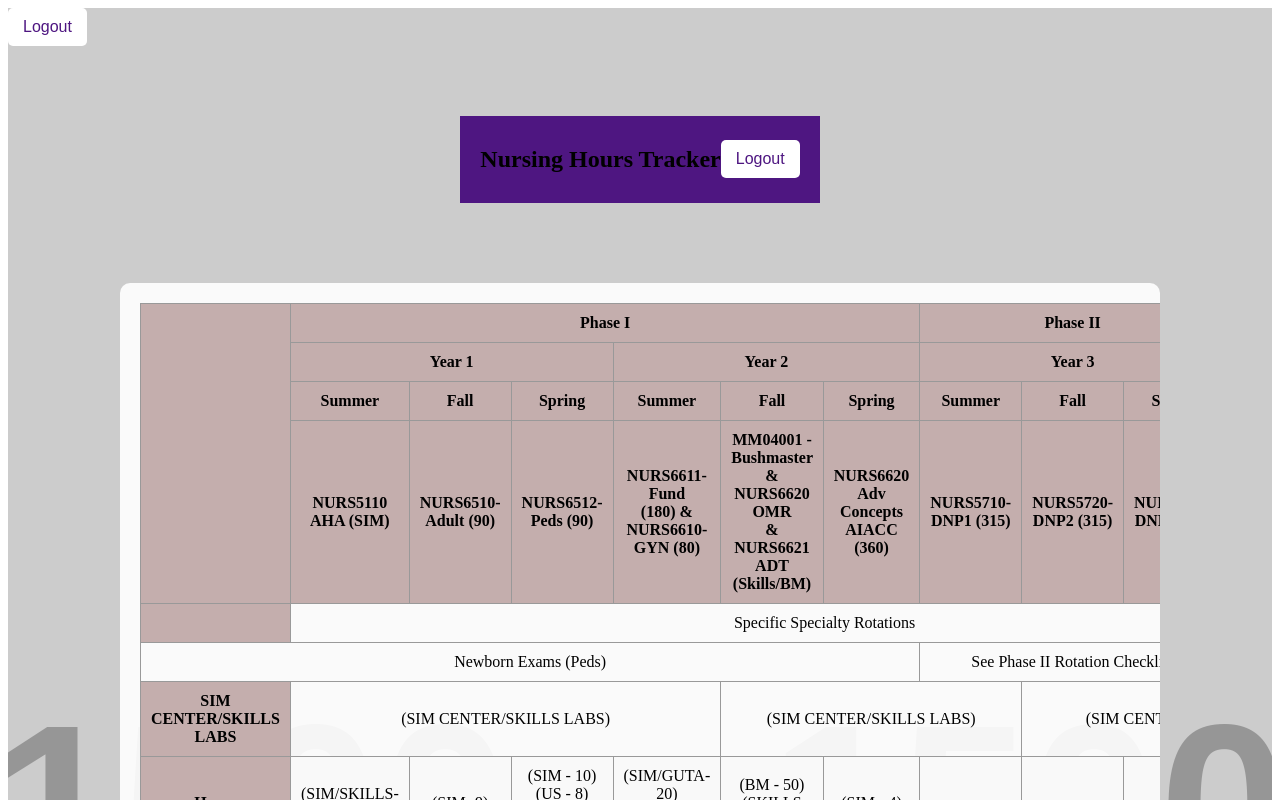
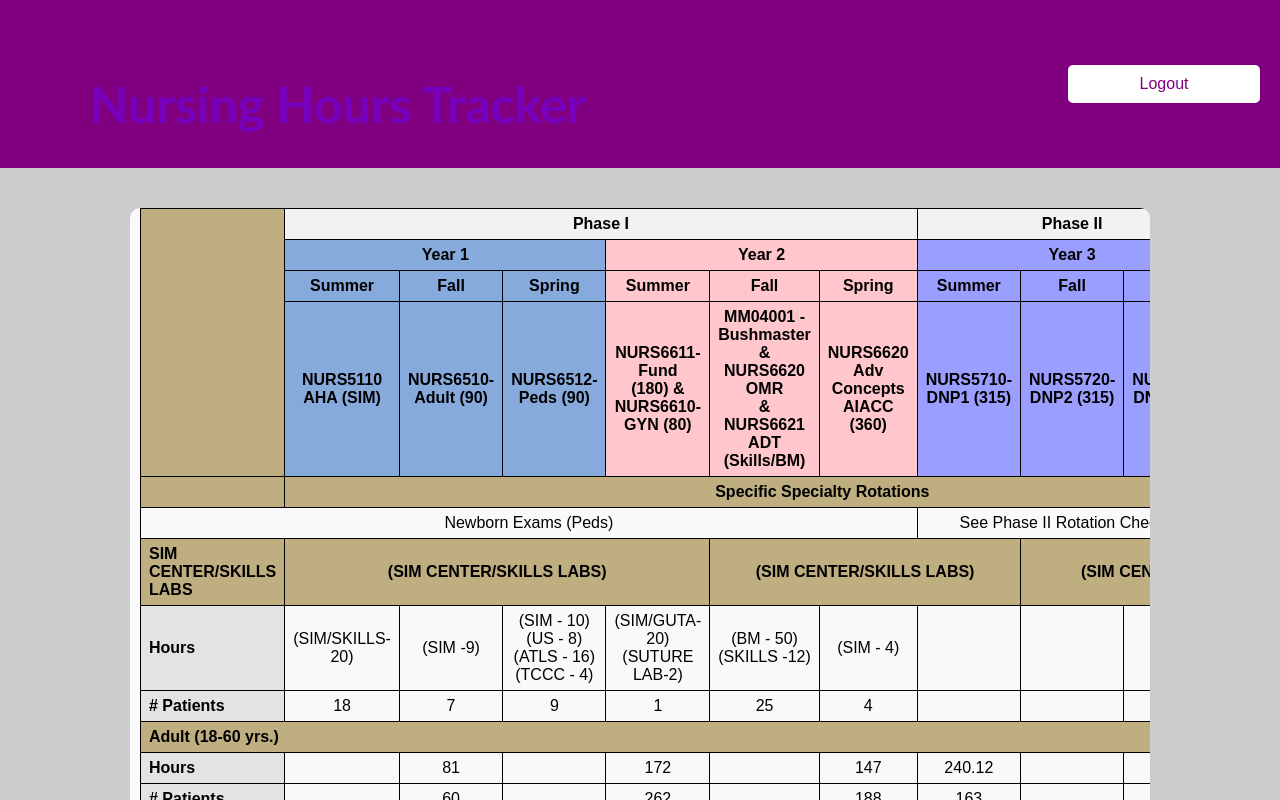
Before and after one commit to peteNeverSleeps/nursing-hours-tracker, a React (Create React App) app in the folder frontend/: page /tracker in a window 1280 px wide. Shown: the top 800 px of the page. Built offline with nearby package versions, Linux system fonts and the light colour scheme; no server answers; sample sign-in values are in the browser's storage.

Commit message:
fixed tracker page

```diff
--- a/frontend/src/styles.css
+++ b/frontend/src/styles.css
@@ -12,31 +12,28 @@
 }
 
 /* Navbar */
-/* Navigation container */
 .navbar {
+  width: 100%;
+  background-color: #800080; /* Same as login button */
+  color: white;
   display: flex;
-  justify-content: space-between; /* Distributes items to edges */
-  align-items: center; /* Vertically centers the items */
-  background-color: #4E1681; /* Matches the header color */
-  padding: 10px 20px; /* Adjusts padding */
+  justify-content: space-between;
+  align-items: center;
+  padding: 15px 30px;
+  position: fixed;
+  top: 0;
+  left: 0;
+  z-index: 1000;
 }
 
-/* Styling for the title */
-.navbar-title {
-  color: white;
-  font-size: 24px;
-  font-weight: bold;
-}
-
-/* Logout button styling */
 .logout-button {
   background-color: white;
-  color: #4E1681;
+  color: #800080;
+  padding: 10px 20px;
   border: none;
-  padding: 10px 15px;
+  cursor: pointer;
+  font-size: 16px;
   border-radius: 5px;
-  font-size: 16px;
-  cursor: pointer;
 }
 
 .logout-button:hover {
@@ -77,3 +74,431 @@ td[contentEditable="true"] {
 td[contentEditable="true"]:focus {
   background-color: #ffffcc;
 }
+/* Global styles */
+body {
+  margin: 0;
+  font-family: Arial, sans-serif;
+}
+nav {
+  background-color: #f8f8f8;
+  padding: 10px;
+}
+.topmenu {
+  margin-right: 15px;
+  text-decoration: none;
+  color: #333;
+}
+.container {
+  display: flex;
+  margin: 20px;
+}
+.profile_image {
+  max-width: 300px;
+  border-radius: 10px;
+  margin-right: 20px;
+}
+.skill img, .project-card img {
+  max-width: 100px;
+}
+.greeting {
+  color: #4E1681;
+}
+/* ... Add or paste more portfolio CSS if you had it ... */
+
+/* ========== Nursing Hours Tracker CSS from snippet #1 ========== */
+/********************************************
+ * BASIC TABLE STYLING
+ ********************************************/
+table {
+  border-collapse: collapse;
+  width: 100%;
+  font-family: Arial, sans-serif;
+  margin-top: 40px; /* give some space above the table */
+}
+
+th, td {
+  border: 1px solid #000;
+  text-align: center;
+  padding: 6px 8px;
+}
+
+/* Top header cells */
+thead th {
+  background-color: #f2f2f2; /* change if you want */
+  font-weight: bold;
+}
+
+/* Left side row headers in the table body */
+tbody th {
+  background-color: #e3e3e3; /* change if you want */
+  font-weight: bold;
+  text-align: left;
+  vertical-align: middle;
+}
+
+.year1-header {
+  background-color: #87AADC;  /* light blue */
+  color: #000000;   /* black */
+  font-weight: bold;
+}
+.year2-header {
+  background-color: #FFC7CB; /* light pink/flesh */
+  color: #000000;
+  font-weight: bold;
+}
+.year3-header {
+  background-color: #9A9FFF; /*light purple */
+  color: #000000;
+  font-weight: bold;
+}
+.category-header {
+  background-color: #BEAE80;
+  color: #000000;
+  font-weight: bold;
+}
+
+body {
+  font-family: 'Trebuchet MS', 'Lucida Sans Unicode', 'Lucida Grande', 'Lucida Sans', Arial, sans-serif;
+}
+
+/* Navigation Bar */
+
+#home {
+  background-color:  #4E1681;
+  padding-top: 2cm;
+  padding-bottom: 2cm;
+  height: 5mm;
+}
+
+.topmenu {
+  color: lightgray;
+  margin: 10px;
+  padding: 20px;
+  font-size: 20px;
+  text-decoration: none;
+}
+
+.topmenu:hover {
+  color: white;
+  /* Add the styles here */
+}
+
+.topdiv {
+  float: right;
+  padding-right: 1cm;
+}
+
+.profile_name {
+  float: left;
+  padding-left: 2cm;
+  /* Add the styles here */
+  color: #FFFFFF;
+}
+
+.profile_name .contact_info {
+  font-size: 15px;
+  font-style: italic;
+  display: flex;
+  align-items: center;
+  flex-direction: row;
+}
+
+.contact_info img {
+  width:25px;
+  margin-right: 10px;
+  float: left;
+}
+
+.wave-image {
+  width: 50px;       /* or any desired dimension */
+  height: auto;      /* keep aspect ratio */
+  vertical-align: middle;
+}
+
+/* Titles */
+
+h2 {
+  text-align: center;
+  font-size: 50px;
+  float: left;
+  color: #7600bc;
+  margin: 30px;
+  margin-left: 60px;
+  margin-top: 40px;
+  margin-bottom: 0px;
+}
+
+.introduction {
+  text-align: center;
+  font-size: 30px;
+  float: left;
+  margin-top: 30px;
+  margin-bottom: 20px;
+  animation-duration: 5s;
+  position: relative;
+}
+
+/* Used in the About Me sections */
+
+.container {
+  display: flex;
+}
+
+/* About Me */
+
+.about-me {
+  display: flex;
+  align-items: center;
+}
+
+#about-me h1 {
+  font-size: 65px;
+  margin-top: 90px;
+  color: #80E6B5;
+}
+
+#about-me p {
+  font-size: 25px;
+  color: rgb(128, 128, 128);
+  margin-top: -1cm;
+}
+
+.profile_image {
+  width: 550px;
+  height: fit-content;
+  vertical-align: middle;
+  margin: 5px;
+}
+
+/* Skills */
+
+.all_skills {
+  display: flex;
+  flex-direction: row;
+  flex-flow: wrap;
+}
+
+.skill {
+  border: 1px solid gray;
+  display: block;
+  border-radius: 6px;
+  text-align: center;
+  margin: 50px;
+  padding: 10px;
+  width: 2in;
+  font-size: 20px;
+  box-shadow: 0 3px 10px gray;
+}
+
+.skill img {
+  height: 35px;
+  align-items: center;
+}
+
+.skills h6 {
+  align-items: center;
+  font-size: 20px;
+  margin-block-start: 8px;
+  margin-block-end: 5px;
+  font-weight: bold;
+}
+
+.skills p {
+  align-items: center;
+  font-size: 15px;
+  color: gray;
+  margin-block-start: 5px;
+  margin-block-end: 5px;
+}
+
+.flex_center {
+  display: flex;
+  align-items: center;
+  justify-content: center;
+}
+
+/* Projects */
+
+.projects-container {
+  margin-top: 30px;
+  margin-left: 60px;
+}
+
+.projects-container hr {
+  border: 1px solid lightgray;
+  width: 75%;
+  margin-left: 5cm;
+}
+
+.project-card {
+  margin: 0 15px 15px 30px;
+  padding-bottom: 5px;
+}
+
+.project-card h3 {
+  font-size: 25px;
+  margin-left: 30px;
+}
+
+.project-card li {
+  font-size: 20px;
+  margin-left: 30px;
+}
+
+/* Recommendations */
+
+.all_recommendations {
+  display: flex;
+  align-items: center;
+  margin-left: 1in;
+  flex-direction: row;
+  flex-flow: wrap;
+  padding: 20px;
+}
+
+.recommendation {
+  font-style: italic;
+  text-align: left;
+  width: 21.875rem;
+  padding: 1rem;
+  background-color: #fff;
+  border-radius: 11px;
+  box-shadow: 0 3px 10px var(--primary-shadow);
+  padding: 20px;
+  margin: 10px;
+  border: 1px solid gray;
+  font-size: 18px;
+  height: 150px;
+}
+
+.recommendation span {
+  color: #7600bc;
+  font-size: 20px;
+  font-family: 'Times New Roman', Times, serif;
+}
+
+/* Scroll to Top Button */
+
+.iconbutton {
+  width: 48px;
+  height: 48px;
+  border-radius: 100%;
+  background-color: #7600bc;
+  display: flex;
+  align-items: center;
+  justify-content: center;
+  position: fixed;
+  right: 3%;
+  bottom: 3%;
+  cursor: pointer;
+}
+
+/* Form Pop-up */
+
+.popup {
+  width: 400px;
+  background-color: #e8bcf0;
+  border-radius: 3mm;
+  top: 50%;
+  left: 50%;
+  transform: translate(-50%, -50%);
+  text-align: center;
+  position: fixed;
+  visibility: hidden;
+}
+
+.popup img {
+  padding-top: 20px;
+}
+
+.popup button {
+  background-color: #fff;
+  border: 1px solid #7600bc;
+  color: #7600bc;
+  display: block;
+  border-radius: 6px;
+  text-align: center;
+  margin: 50px;
+  padding: 10px;
+  width: 2in;
+  font-size: 20px;
+  margin-left: 25%;
+}
+
+.popup button:hover {
+  background-color: #fff;
+  border: 2px solid #7600bc;
+  color: #7600bc;
+  display: block;
+  font-weight: bolder;
+  text-align: center;
+  cursor: pointer;
+  margin-left: 25%;
+}
+
+/* Recommendation Form */
+
+input, textarea {
+  font-family: 'Trebuchet MS', 'Lucida Sans Unicode', 'Lucida Grande', 'Lucida Sans', Arial, sans-serif;
+  margin: 10px;
+  width: 100%;
+}
+
+fieldset {
+  display: flexbox;
+  align-content: center;
+  justify-content: center;
+  padding: 25px;
+  margin-left: 50px;
+  margin-right: 50px;
+  border: thin solid white;
+  width: 50%;
+}
+
+/* Buttons */
+
+button {
+  background-color: #fff;
+  border: 1px solid #7600bc;
+  color: #7600bc;
+  display: block;
+  border-radius: 6px;
+  text-align: center;
+  margin: 50px;
+  padding: 10px;
+  width: 2in;
+  font-size: 20px;
+}
+
+button:hover {
+  background-color: #7600bc;
+  border: 1px solid #7600bc;
+  color: #fff;
+  display: block;
+  border-radius: 6px;
+  text-align: center;
+  cursor: pointer;
+}
+
+/* Additional classes for centering tracker content */
+.tracker-center {
+  max-width: 1000px;
+  margin: 0 auto;
+  text-align: center;
+}
+
+.table-container {
+  max-width: 1000px;
+  margin: 0 auto;
+  padding: 0 10px;
+}
+
+.tracker-title {
+  margin-bottom: 1rem;
+}
+
+.table-container table {
+  max-width: 100%;
+  width: auto;
+  margin: 0 auto;
+}
```
